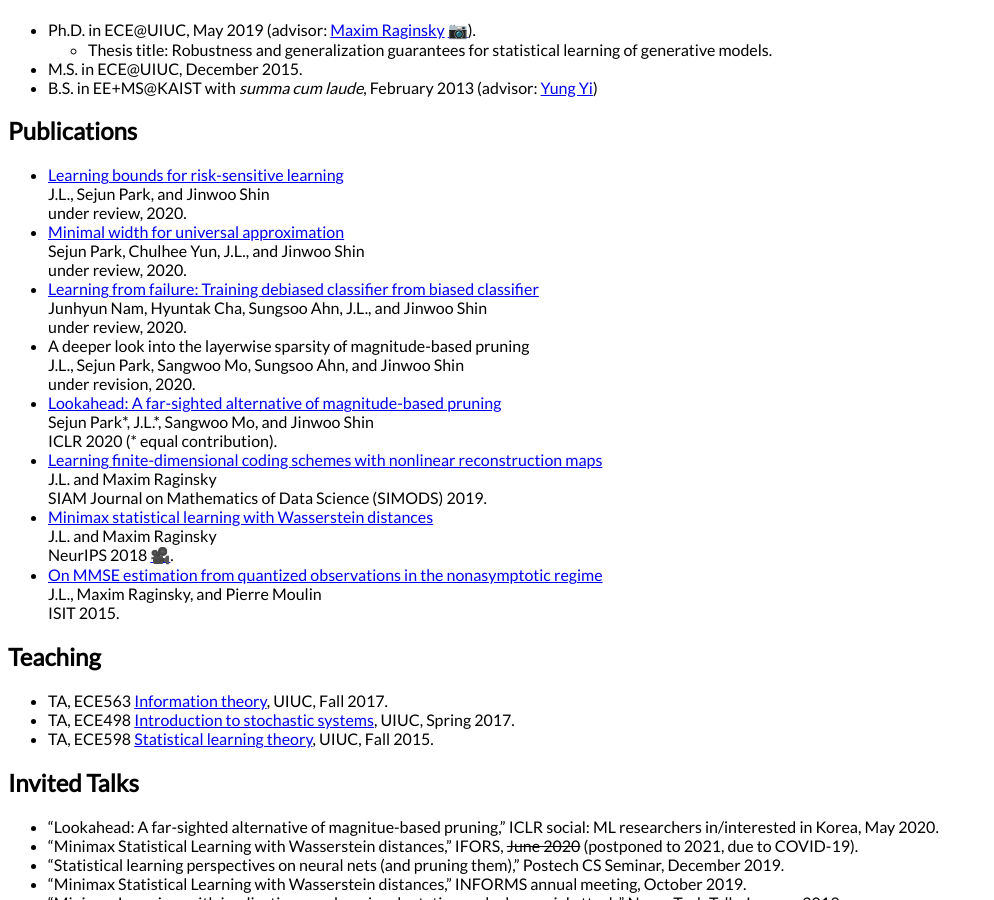
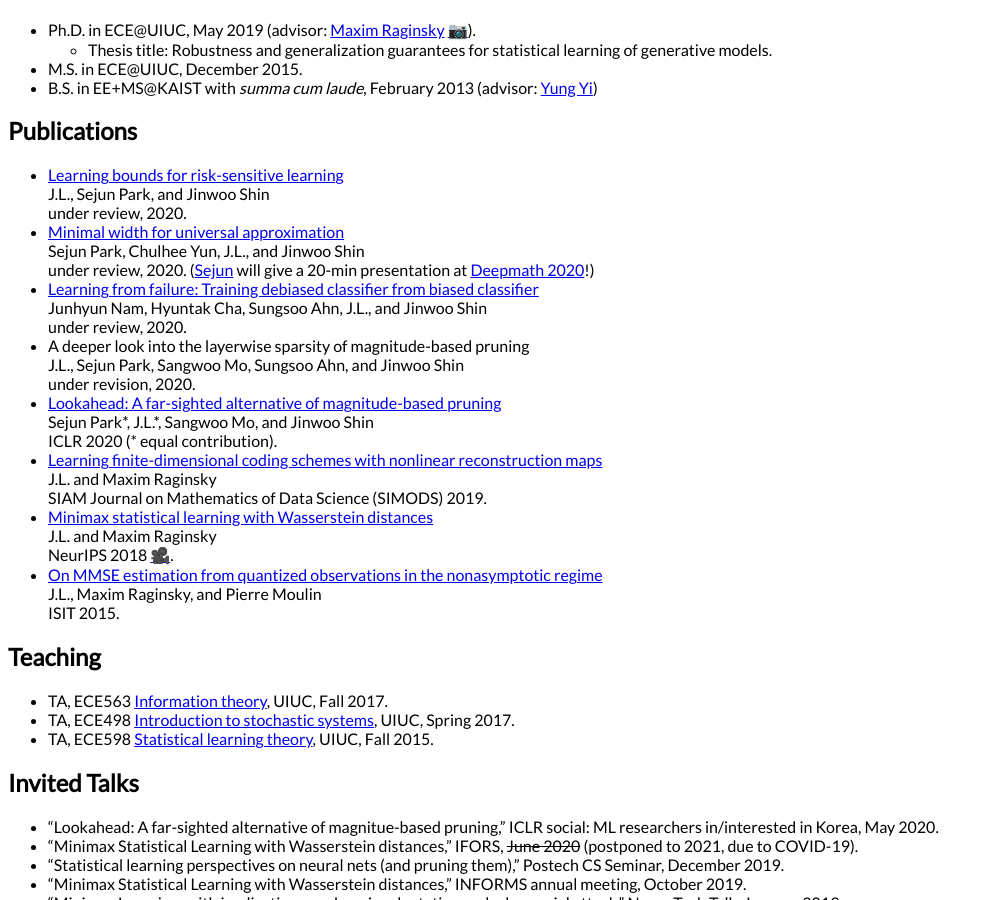
Before and after one commit to jaeho-lee/jaeho-lee.github.io, a Jekyll site: the page built from index.md, in a window 1280 px wide and 900 px high, scrolled down 551 px. Shown: the whole window, without its empty margins (0-994 px from the left). Built offline with Jekyll 4.4.1, drawn with Linux system fonts in a browser that asks for light colours; emoji names are drawn with the system emoji font.

Commit message:
Update index.md

```diff
--- a/index.md
+++ b/index.md
@@ -26,7 +26,7 @@ J.L., Sejun Park, and Jinwoo Shin
 under review, 2020.
 * [Minimal width for universal approximation](https://arxiv.org/abs/2006.08859)
 Sejun Park, Chulhee Yun, J.L., and Jinwoo Shin
-under review, 2020.
+under review, 2020. ([Sejun](https://sites.google.com/site/sejunparksite/) will give a 20-min presentation at [Deepmath 2020](https://deepmath-conference.com)!)
 * [Learning from failure: Training debiased classifier from biased classifier](https://arxiv.org/abs/2007.02561)
 Junhyun Nam, Hyuntak Cha, Sungsoo Ahn, J.L., and Jinwoo Shin
 under review, 2020.
```
